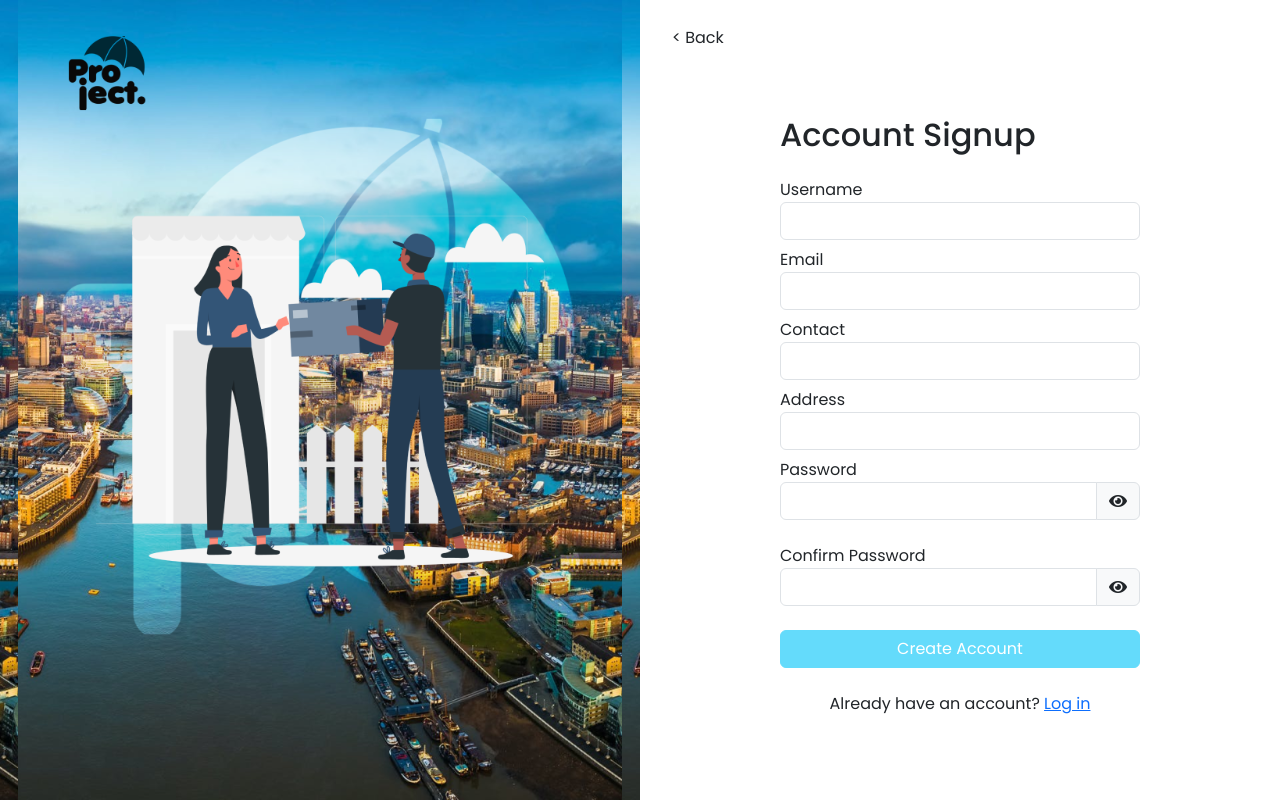
After one commit to Gigabyte-Gang-Team/Umbrella-Project, a Flask app: template templates/register.html in a window 1280 px wide. The commit adds this page. Run offline with Flask 3, Linux system fonts and the light colour scheme; the template is opened without the code that fills it, so the values that code supplies are empty.

Commit message:
menambahkan login/register

```diff
--- a/static/css/style.css
+++ b/static/css/style.css
@@ -100,3 +100,62 @@ body {
 .product-card:hover {
     transform: scale(1.05);
 }
+
+/* login/register */
+.container-fluid {
+    height: 100vh;
+}
+
+.row {
+    height: 100%;
+}
+
+.image-section {
+    background-image: url('../img/side-login.png');
+    background-size: contain;
+    background-position: center;
+}
+
+.form-section {
+    display: flex;
+    justify-content: center;
+    align-items: center;
+    position: relative;
+}
+
+.form-container {
+    width: 80%;
+    max-width: 400px;
+    padding: 20px;
+}
+
+.back-button {
+    position: absolute;
+    top: 20px;
+    left: 20px;
+    background: none;
+    border: none;
+    font-size: 16px;
+    cursor: pointer;
+}
+
+.back-button:hover {
+    text-decoration: underline;
+}
+
+.btn-custom {
+    background-color: #64DBFB;
+    border-color: #64DBFB;
+    color: white;
+    width: 100%;
+}
+
+.btn-custom:hover {
+    background-color: #5CC9E8;
+    border-color: #5CC9E8;
+}
+
+
+.input-group-text {
+    cursor: pointer;
+}
--- /dev/null
+++ b/templates/register.html
@@ -0,0 +1,84 @@
+<!DOCTYPE html>
+<html lang="en">
+  <head>
+    <meta charset="UTF-8" />
+    <meta name="viewport" content="width=device-width, initial-scale=1.0" />
+    <!-- Bootstrap CSS -->
+    <link href="https://cdn.jsdelivr.net/npm/bootstrap@5.3.3/dist/css/bootstrap.min.css" rel="stylesheet" integrity="sha384-QWTKZyjpPEjISv5WaRU9OFeRpok6YctnYmDr5pNlyT2bRjXh0JMhjY6hW+ALEwIH" crossorigin="anonymous" />
+    <link rel="stylesheet" href="https://cdn.jsdelivr.net/npm/bootstrap-icons@1.11.3/font/bootstrap-icons.min.css" />
+    <link rel="stylesheet" href="../static/css/style.css" />
+    <!-- Font Google -->
+    <link rel="preconnect" href="https://fonts.googleapis.com" />
+    <link rel="preconnect" href="https://fonts.gstatic.com" crossorigin />
+    <link href="https://fonts.googleapis.com/css2?family=Poppins:ital,wght@0,300;0,400;0,500;0,600;0,700;0,800;1,400;1,500;1,600;1,700;1,800&display=swap" rel="stylesheet" />
+    <!-- Font Awesome for eye icon -->
+    <link rel="stylesheet" href="https://cdnjs.cloudflare.com/ajax/libs/font-awesome/5.15.4/css/all.min.css" />
+    <!-- Logo Title -->
+    <link rel="icon" href="../static/img/Logo.png" />
+
+    <title>Umbrella Project | Login User</title>
+  </head>
+  <body>
+    <div class="container-fluid">
+      <div class="row no-gutters">
+        <div class="col-md-6 image-section"></div>
+        <div class="col-md-6 form-section">
+          <button class="back-button btn" onclick="window.history.back()">< Back</button>
+          <div class="form-container mt-5">
+            <h2>Account Signup</h2>
+            <form class="mt-4">
+              <div class="form-group mb-2">
+                <label for="username">Username</label>
+                <input type="text" class="form-control" id="username" required />
+              </div>
+              <div class="form-group mb-2">
+                <label for="email">Email</label>
+                <input type="email" class="form-control" id="email" required />
+              </div>
+              <div class="form-group mb-2">
+                <label for="contact">Contact</label>
+                <input type="text" class="form-control" id="contact" required />
+              </div>
+              <div class="form-group mb-2">
+                <label for="address">Address</label>
+                <input type="text" class="form-control" id="address" required />
+              </div>
+              <div class="form-group mb-4">
+                <label for="password">Password</label>
+                <div class="input-group">
+                  <input type="password" class="form-control" id="password" required />
+                  <span class="input-group-text" onclick="togglePassword('password', 'togglePasswordIcon')">
+                    <i class="fa fa-eye" id="togglePasswordIcon"></i>
+                  </span>
+                </div>
+              </div>
+              <div class="form-group mb-4">
+                <label for="confirmPassword">Confirm Password</label>
+                <div class="input-group">
+                  <input type="password" class="form-control" id="confirmPassword" required />
+                  <span class="input-group-text" onclick="togglePassword('confirmPassword', 'toggleConfirmPasswordIcon')">
+                    <i class="fa fa-eye" id="toggleConfirmPasswordIcon"></i>
+                  </span>
+                </div>
+              </div>
+              <button type="submit" class="btn btn-custom btn-block">Create Account</button>
+              <p class="text-center mt-4">Already have an account? <a href="login.html">Log in</a></p>
+            </form>
+          </div>
+        </div>
+      </div>
+    </div>
+    <script>
+      function togglePassword(fieldId, iconId) {
+        const field = document.getElementById(fieldId);
+        const icon = document.getElementById(iconId);
+        if (field && icon) {
+            const isPassword = field.type === 'password';
+            field.type = isPassword ? 'text' : 'password';
+            icon.classList.toggle('fa-eye', !isPassword);
+            icon.classList.toggle('fa-eye-slash', isPassword);
+        }
+      }
+    </script>
+  </body>
+</html>
```
Also changed, not shown: templates/login.html (added, +69 -0 lines), static/img/side-login.png (added).
